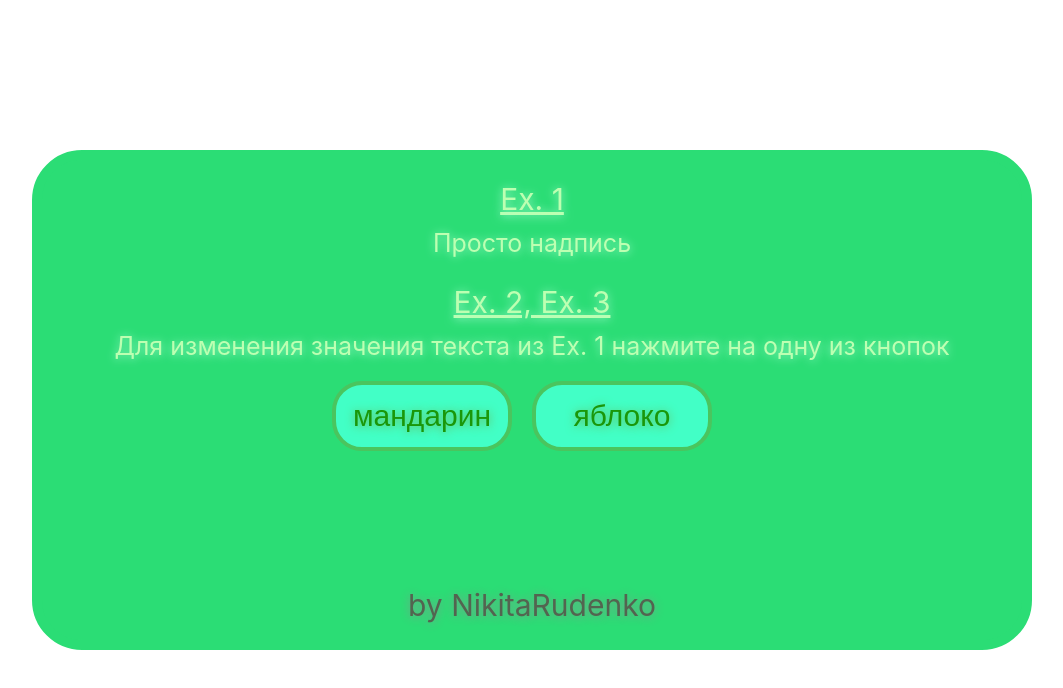
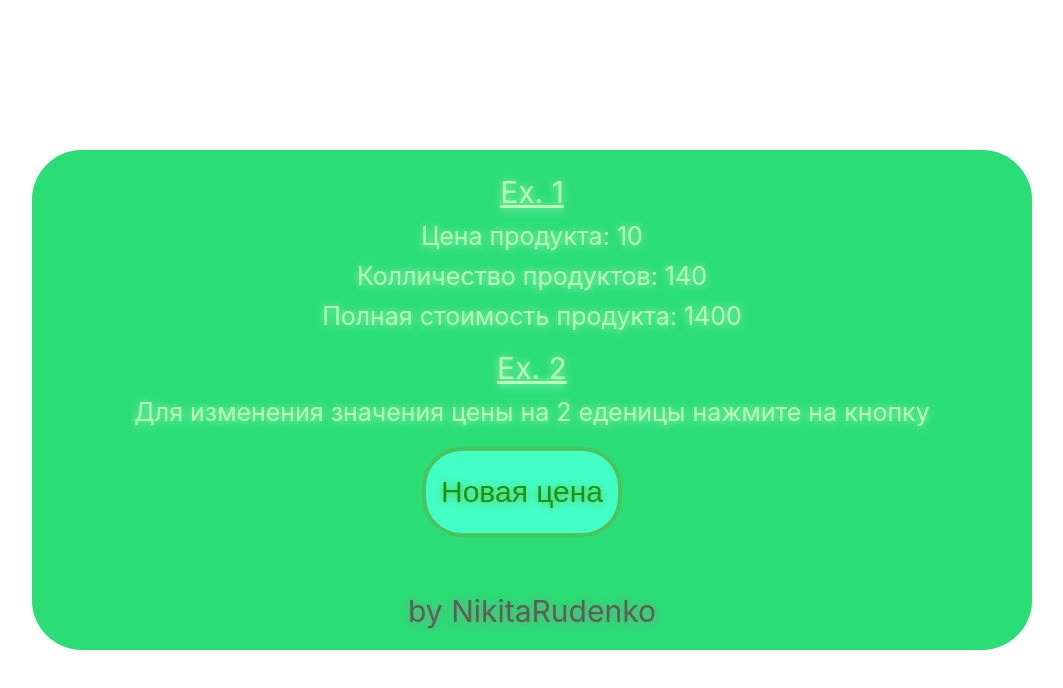
Before and after one commit to nickruden/vue3_base, a Vue app: page / in a window 1280 px wide. Shown: the top 688 px of the page, without its empty margins (0-1063 px from the left). Built offline with nearby package versions, Linux system fonts and the light colour scheme.

Commit message:
Вычисляемые свойства в Vue(Task_15)

```diff
--- a/src/App.vue
+++ b/src/App.vue
@@ -4,17 +4,20 @@
   data() {
 	return {
     // Ex. 1
-    text: 'Просто надпись',
+    cost: 10,
+    amount: 140,
 	  }
   },
+  computed: {
+    price: function(){
+      return this.cost * this.amount
+    }
+  },
 
-  // Ex. 2, Ex. 3
+  // Ex. 2
   methods: {
-    newtext1: function(){
-      this.text = 'мандарин'
-    },
-    newtext2: function(){
-      this.text = 'яблоко'
+    newprice: function(){
+      this.cost = this.cost + 2
     }
   }
 }
@@ -24,14 +27,14 @@
     <div id="main">
       <!-- Ex. 1  -->
       <h2>Ex. 1</h2>
-      <p>{{ text }}</p>
+      <p>Цена продукта: {{ cost }}</p>
+      <p>Колличество продуктов: {{ amount }}</p>
+      <p>Полная стоимость продукта: {{ price }}</p>
 
-      <!-- Ex. 2, Ex. 3 -->
-      <h2>Ex. 2, Ex. 3</h2>
-      <p>Для изменения значения текста из Ex. 1 нажмите на одну из кнопок</p>
-      <button @click="newtext1">мандарин</button>
-
-      <button @click="newtext2">яблоко</button>
+      <!-- Ex. 2-->
+      <h2>Ex. 2</h2>
+      <p>Для изменения значения цены на 2 еденицы нажмите на кнопку</p>
+      <button @click="newprice">Новая цена</button>
 
       <p id="endword">by NikitaRudenko</p>
     </div>
@@ -53,12 +56,12 @@
   }
   #main h2{
     font-size: 30px;
-    margin-top: 15px;
+    margin-top: 8px;
     text-decoration: underline;
   }
   #main #endword{
     font-size: 30px;
-    margin-top: 130px;
+    margin-top: 50px;
     color: rgb(83, 100, 80);
     text-shadow: 0px 1px 10px rgb(128, 151, 141);
   }
@@ -70,10 +73,10 @@
     font-size: 30px;
     text-shadow: 0px 1px 10px rgb(108, 180, 84);
     background-color: rgb(66, 255, 198);
-    height: 70px;
-    width: 180px;
+    height: 90px;
+    width: 200px;
     border: 4px solid rgb(74, 197, 94);
-    border-radius: 30px;
+    border-radius: 40px;
   }
   #main button:hover{
     color: rgb(57, 107, 41);
```
